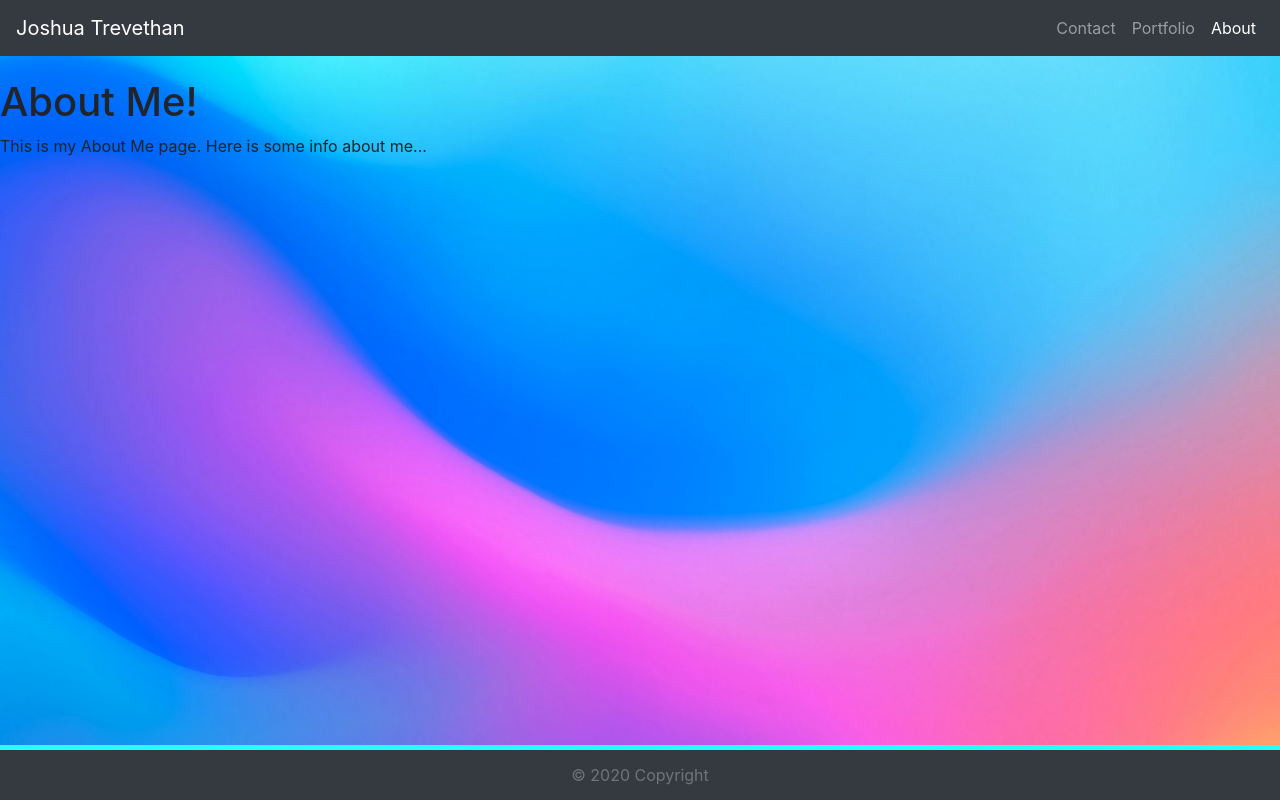
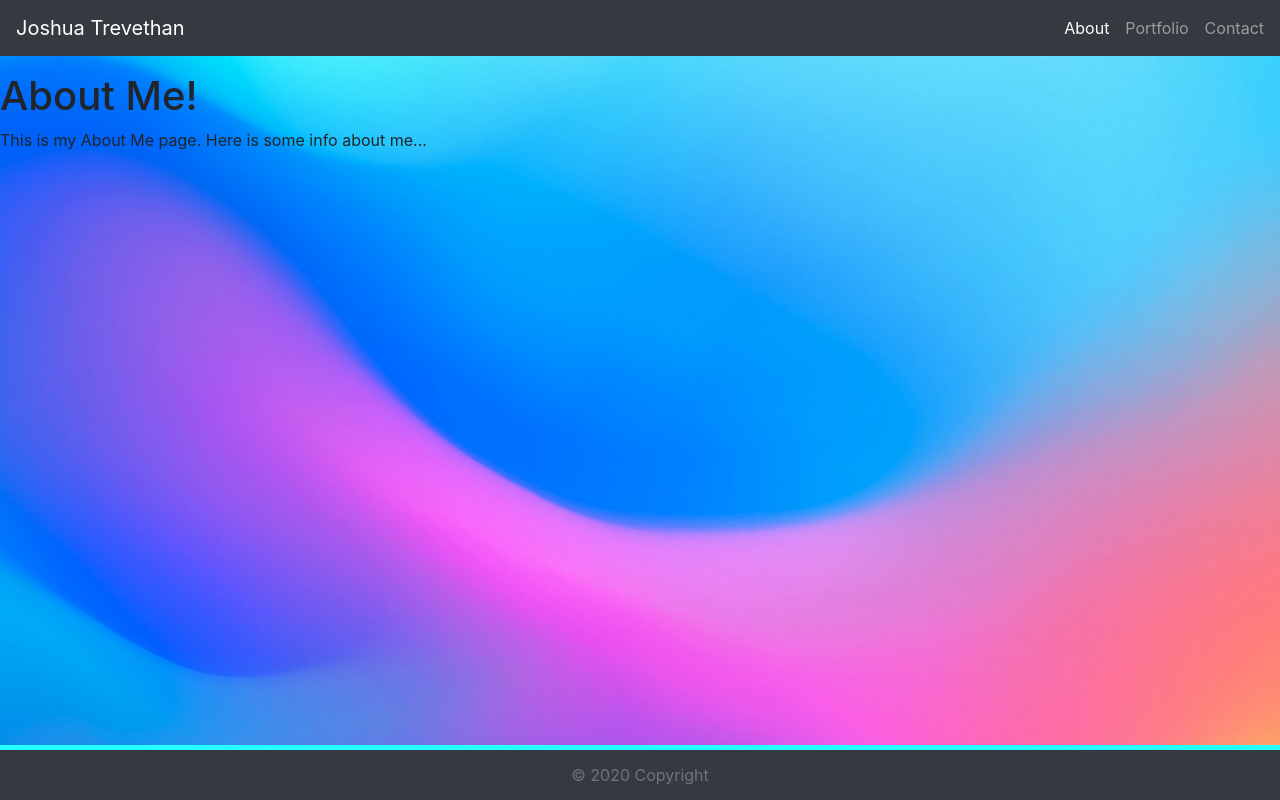
Before and after one commit to JoshTrev/Portfolio, a React (Create React App) app: page / in a window 1280 px wide. Built offline with nearby package versions, Linux system fonts and the light colour scheme.

Commit message:
Changed links to buttons for a one page application.

```diff
--- a/src/components/Header/Header.css
+++ b/src/components/Header/Header.css
@@ -0,0 +1,17 @@
+button {
+    float: right;
+    background: none!important;
+    border: none;
+    padding: 0!important;
+    margin-left: 1rem;
+    outline: none !important;
+    box-shadow: none;
+}
+
+.buttonActive{
+    color: #fff;
+}
+
+.buttonNotActive{
+    color: rgba(255,255,255,.5);
+}
--- a/src/components/Header/Header.js
+++ b/src/components/Header/Header.js
@@ -4,26 +4,21 @@ import "./Header.css";
 function Header(props) {
     return (
         <>
-            <button onClick={props.onClick} id="AboutMe">AboutMe</button>
-            <button onClick={props.onClick} id="Contact">Contact</button>
-            <button onClick={props.onClick} id="Portfolio">Portfolio</button>
-
             <nav className="navbar navbar-expand-lg navbar-dark fixed-top bg-dark">
                 <a className="navbar-brand" href="/">Joshua Trevethan</a>
                 <button className="navbar-toggler" type="button" data-toggle="collapse" data-target="#navbarSupportedContent" aria-controls="navbarSupportedContent" aria-expanded="false" aria-label="Toggle navigation">
                     <span className="navbar-toggler-icon"></span>
                 </button>
-
                 <div className="collapse navbar-collapse" id="navbarSupportedContent">
                     <ul className="navbar-nav ml-auto">
-                        <li className="nav-item">
-                            <a className="nav-link" href="/">Contact</a>
+                        <li className="nav-item active">
+                            <button onClick={props.onClick} id="AboutMe" className="buttonActive">About</button>
                         </li>
                         <li className="nav-item">
-                            <a className="nav-link" href="/">Portfolio</a>
+                            <button onClick={props.onClick} id="Portfolio" className="buttonNotActive">Portfolio</button>
                         </li>
-                        <li className="nav-item active">
-                            <a className="nav-link" href="/">About <span className="sr-only">(current)</span></a>
+                        <li className="nav-item">
+                            <button onClick={props.onClick} id="Contact" className="buttonNotActive">Contact</button>
                         </li>
                     </ul>
                 </div>
```
